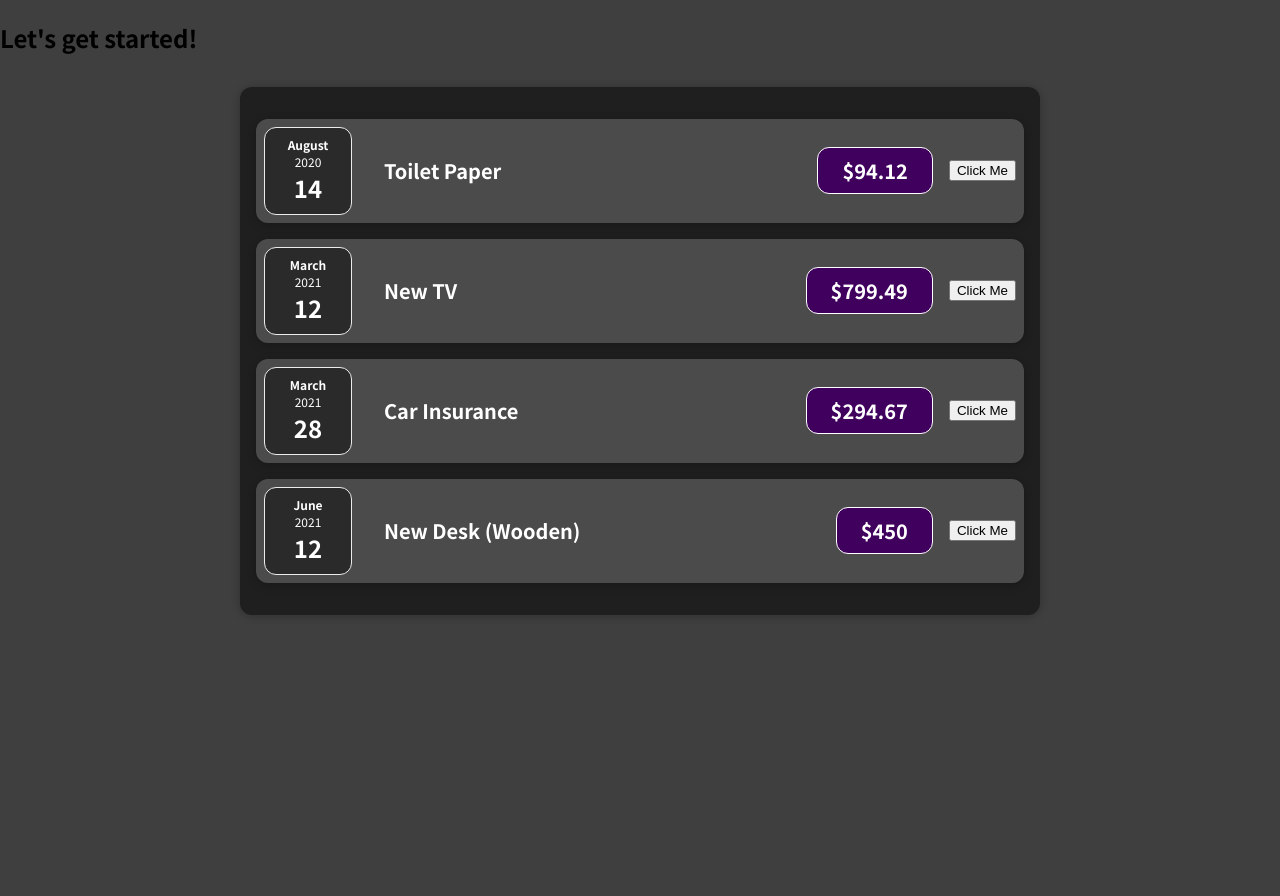
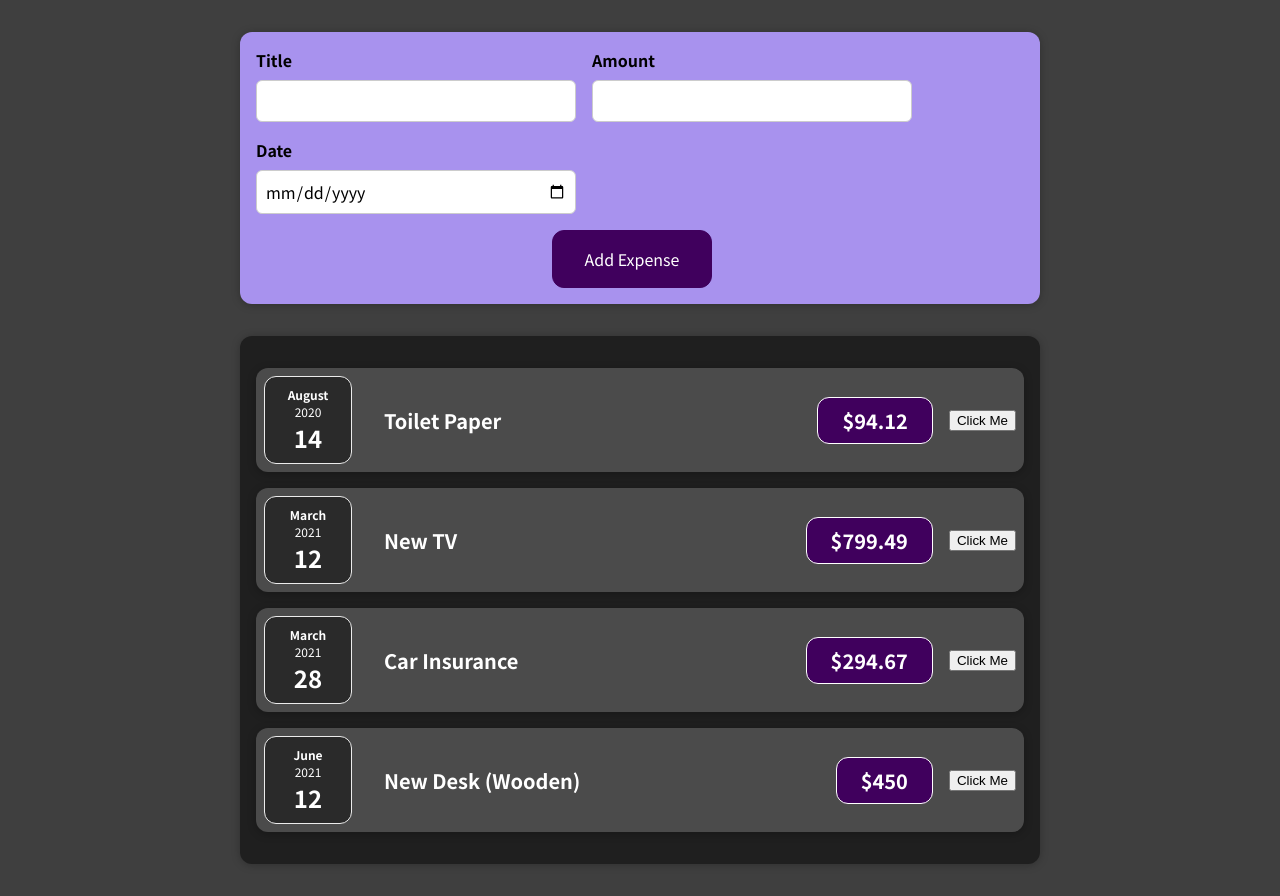
Before and after one commit to Qchown31/react-complete-guide, a React (Create React App) app in the folder 01-starting-setup/: page / in a window 1280 px wide. Before the commit the page ends 800 px from the top, so only its background shows below. Built offline with nearby package versions, Linux system fonts and the light colour scheme.

Commit message:
starting set up work

```diff
--- a/01-starting-setup/src/App.jsx
+++ b/01-starting-setup/src/App.jsx
@@ -1,5 +1,6 @@
+import React from "react";
 import Expenses from "./components/Expenses/Expenses";
-import React from "react";
+import NewExpense from "./components/NewExpense/NewExpense";
 
 function App() {
   const expenses = [
@@ -25,7 +26,7 @@
   ];
   return (
     <div>
-      <h2>Let's get started!</h2>
+      <NewExpense />
       <Expenses expenses={expenses} />
     </div>
   );
--- a/01-starting-setup/src/components/Expenses/ExpenseItem.jsx
+++ b/01-starting-setup/src/components/Expenses/ExpenseItem.jsx
@@ -1,18 +1,20 @@
-import React from "react";
+import React, { useState } from "react";
 
 import ExpenseDate from "./ExpenseDate";
 import "./ExpenseItem.css";
 import Card from "../UI/Card";
 
 function ExpenseItem(props) {
+  const [title, setTitle] = useState(props.title);
+
   const clickHandler = () => {
-    console.log("clicked!!");
+    setTitle("Updated!!!");
   };
   return (
     <Card className="expense-item">
       <div className="expense-item__description">
         <ExpenseDate date={props.date} />
-        <h2>{props.title}</h2>
+        <h2>{title}</h2>
         <div className="expense-item__price">${props.amount}</div>
         <button onClick={clickHandler}>Click Me</button>
       </div>
--- /dev/null
+++ b/01-starting-setup/src/components/NewExpense/ExpenseForm.css
@@ -0,0 +1,26 @@
+.new-expense__controls {
+  display: flex;
+  flex-wrap: wrap;
+  gap: 1rem;
+  margin-bottom: 1rem;
+  text-align: left;
+}
+
+.new-expense__control label {
+  font-weight: bold;
+  margin-bottom: 0.5rem;
+  display: block;
+}
+
+.new-expense__control input {
+  font: inherit;
+  padding: 0.5rem;
+  border-radius: 6px;
+  border: 1px solid #ccc;
+  width: 20rem;
+  max-width: 100%;
+}
+
+.new-expense__actions {
+  text-align: right;
+}
--- /dev/null
+++ b/01-starting-setup/src/components/NewExpense/ExpenseForm.jsx
@@ -0,0 +1,53 @@
+import React, { useState } from "react";
+import "./ExpenseForm.css";
+
+const ExpenseForm = () => {
+  const [enteredTitle, setEnteredTitle] = useState("");
+  const [enteredAmount, setEnteredAmount] = useState("");
+  const [enteredDate, setEnteredDate] = useState("");
+
+  const titleChangeHandler = (event) => {
+    setEnteredTitle(event.target.value);
+  };
+  const amountChangeHandler = (event) => {
+    setEnteredAmount(event.target.value);
+  };
+  const dateChangeHandler = (event) => {
+    setEnteredDate(event.target.value);
+  };
+  console.log(enteredTitle, enteredAmount, enteredDate);
+
+  return (
+    <form>
+      <div className="new-expense__controls">
+        <div className="new-expense__control">
+          <label htmlFor="">Title</label>
+          <input type="text" onChange={titleChangeHandler} />
+        </div>
+        <div className="new-expense__control">
+          <label htmlFor="">Amount</label>
+          <input
+            type="number"
+            min="0.01"
+            step="0.01"
+            onChange={amountChangeHandler}
+          />
+        </div>
+        <div className="new-expense__control">
+          <label htmlFor="">Date</label>
+          <input
+            type="date"
+            min="2019-01-01"
+            max="2022-12-31"
+            onChange={dateChangeHandler}
+          />
+        </div>
+      </div>
+      <div className="new_expense__action">
+        <button type="submit">Add Expense</button>
+      </div>
+    </form>
+  );
+};
+
+export default ExpenseForm;
--- /dev/null
+++ b/01-starting-setup/src/components/NewExpense/NewExpense.css
@@ -0,0 +1,38 @@
+.new-expense {
+  background-color: #a892ee;
+  padding: 1rem;
+  margin: 2rem auto;
+  width: 50rem;
+  max-width: 95%;
+  border-radius: 12px;
+  text-align: center;
+  box-shadow: 0 1px 8px rgba(0, 0, 0, 0.25);
+}
+
+.new-expense button {
+  font: inherit;
+  cursor: pointer;
+  padding: 1rem 2rem;
+  border: 1px solid #40005d;
+  background-color: #40005d;
+  color: white;
+  border-radius: 12px;
+  margin-right: 1rem;
+}
+
+.new-expense button:hover,
+.new-expense button:active {
+  background-color: #510674;
+  border-color: #510674;
+}
+
+.new-expense button.alternative {
+  color: #220131;
+  border-color: transparent;
+  background-color: transparent;
+}
+
+.new-expense button.alternative:hover,
+.new-expense button.alternative:active {
+  background-color: #ddb3f8;
+}
--- /dev/null
+++ b/01-starting-setup/src/components/NewExpense/NewExpense.jsx
@@ -0,0 +1,13 @@
+import React, { useState } from "react";
+import "./NewExpense.css";
+import ExpenseForm from "./ExpenseForm";
+
+const NewExpense = () => {
+  return (
+    <div className="new-expense">
+      <ExpenseForm />
+    </div>
+  );
+};
+
+export default NewExpense;
```
Also changed, not shown: 1 other file (tests, documents, lock files or other folders).
